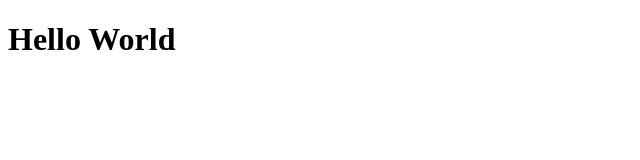
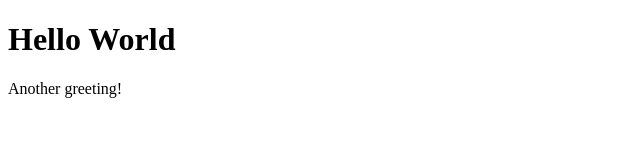
Before and after one commit to Pakin-Kampeera/Website, a plain HTML site: page index.html in a window 1280 px wide. Shown: the whole page, without its empty margins (0-640 px from the left). Drawn offline with Linux system fonts and the light colour scheme.

Commit message:
added index.html

```diff
--- a/index.html
+++ b/index.html
@@ -1,12 +1,16 @@
 <!DOCTYPE html>
 <html lang="en">
+
 <head>
     <meta charset="UTF-8">
     <meta name="viewport" content="width=device-width, initial-scale=1.0">
     <meta http-equiv="X-UA-Compatible" content="ie=edge">
     <title>Document</title>
 </head>
+
 <body>
     <h1>Hello World</h1>
+    <p>Another greeting!</p>
 </body>
+
 </html>
```
